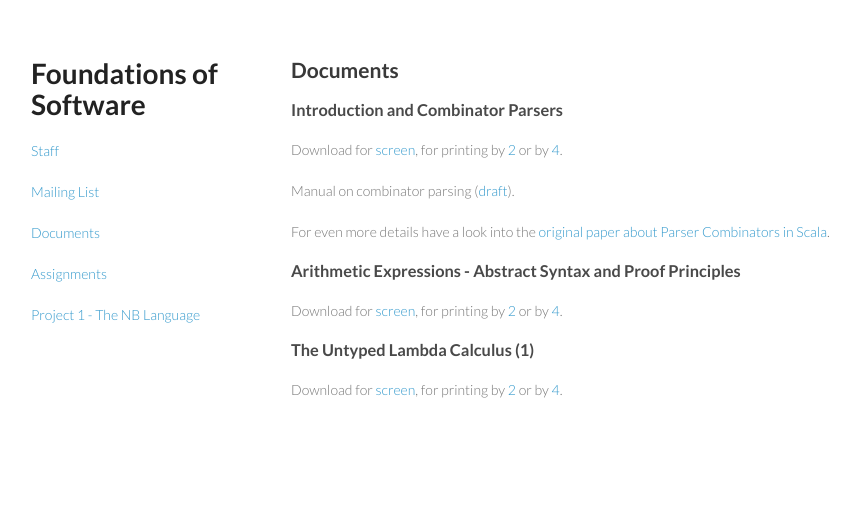
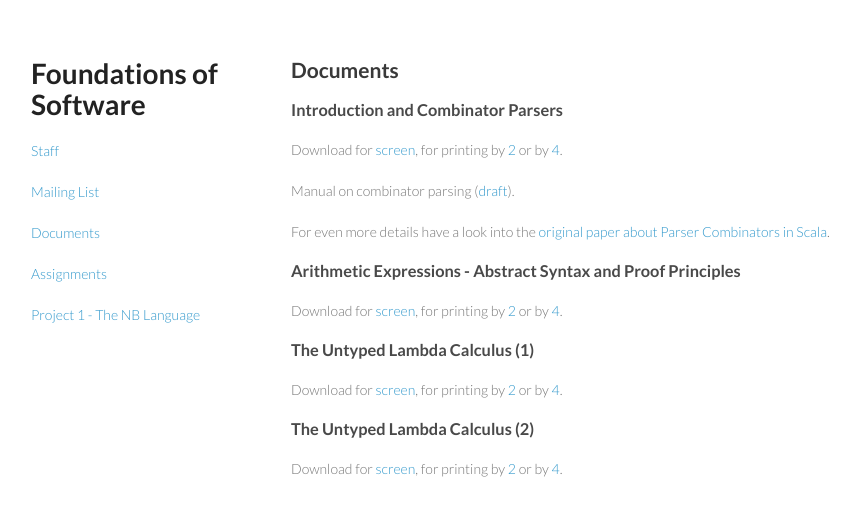
Before and after one commit to christophetd/fos2015.github.io, a Jekyll site: the page built from documents.md, in a window 1280 px wide. Shown: the top 516 px of the page, without its empty margins (179-1037 px from the left). Built offline with Jekyll 4.4.1, drawn with Linux system fonts in a browser that asks for light colours.

Commit message:
generated at 2015-09-29 16:38:53.422279

```diff
--- a/documents.md
+++ b/documents.md
@@ -38,3 +38,13 @@ or by [4](slides/week02-2x2.pdf).
 Download for [screen](slides/week03.pdf),
 for printing by [2](slides/week03-1x2.pdf)
 or by [4](slides/week03-2x2.pdf).
+
+
+
+
+
+### The Untyped Lambda Calculus (2)
+
+Download for [screen](slides/week04.pdf),
+for printing by [2](slides/week04-1x2.pdf)
+or by [4](slides/week04-2x2.pdf).
```
Also changed, not shown: 13 other files.
